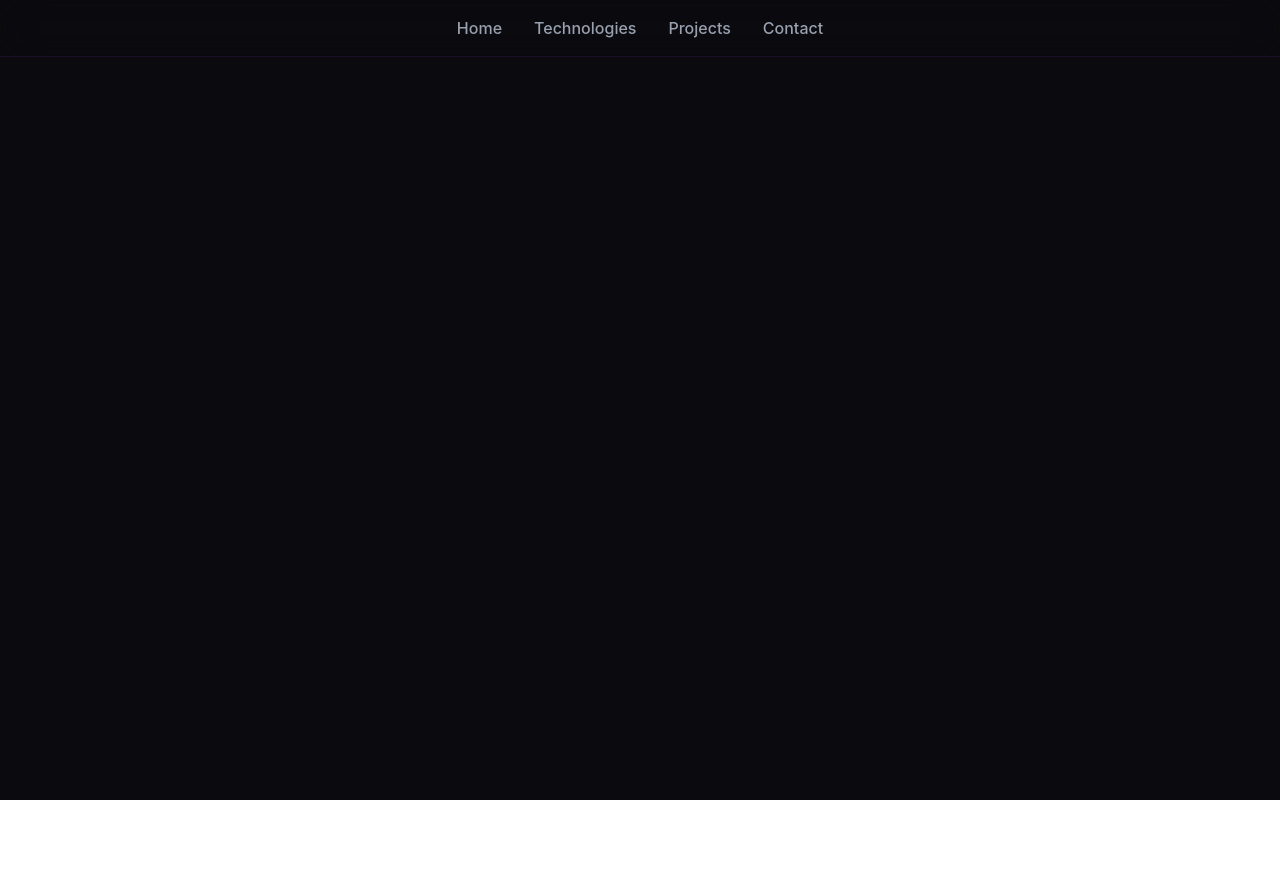
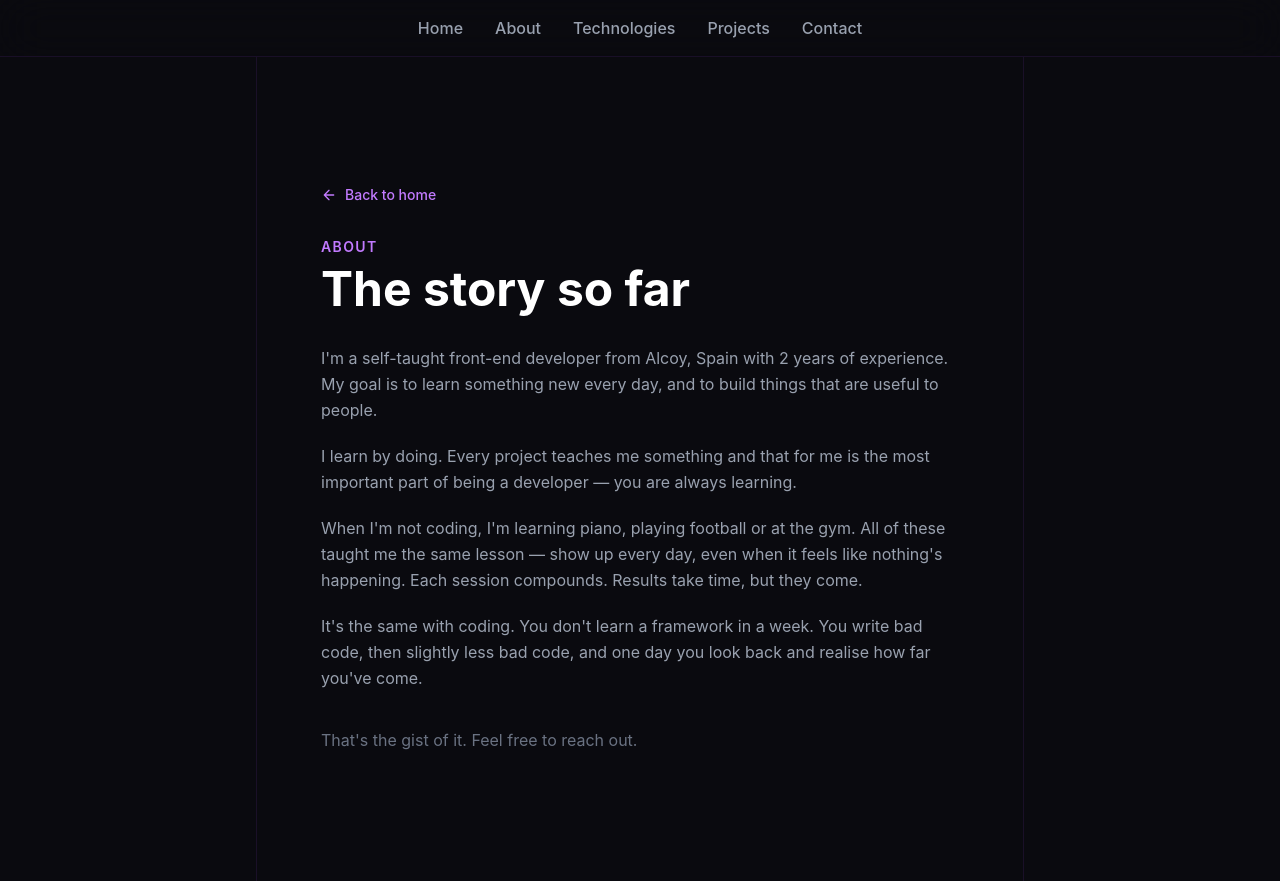
Before and after one commit to BranellKaunda/portfolio1, a Nuxt app: page /about in a window 1280 px wide. Before the commit the page ends 800 px from the top, so only its background shows below. Built offline with nearby package versions, Linux system fonts and the light colour scheme.

Commit message:
fix: about

```diff
--- a/app/components/NavBar.vue
+++ b/app/components/NavBar.vue
@@ -3,10 +3,11 @@ import { ref } from "vue";
 
 const links = [
   { label: "Home", href: "/" },
-  { label: "Technologies", href: "#technologies" },
-  { label: "Projects", href: "#projects" },
+  { label: "About", href: "/about" },
+  { label: "Technologies", href: "/#technologies" },
+  { label: "Projects", href: "/#projects" },
   /* { label: "Blog", href: "/blog" }, */
-  { label: "Contact", href: "#contact" },
+  { label: "Contact", href: "/#contact" },
 ];
 
 const mobileOpen = ref(false);
--- /dev/null
+++ b/app/pages/about.vue
@@ -0,0 +1,75 @@
+<script setup lang="ts">
+useHead({
+  title: "About — Branell Kaunda",
+  meta: [
+    {
+      name: "description",
+      content:
+        "A bit about me — self-taught developer and why embarrassment is the cost of entry.",
+    },
+  ],
+});
+</script>
+
+<template>
+  <main
+    class="mx-auto max-w-3xl border-x border-purple-500/10 px-8 py-20 lg:px-16 lg:py-32"
+  >
+    <NuxtLink
+      to="/"
+      class="mb-8 inline-flex items-center gap-2 text-sm font-medium text-purple-400 transition-colors hover:text-purple-300"
+    >
+      <svg
+        xmlns="http://www.w3.org/2000/svg"
+        width="16"
+        height="16"
+        viewBox="0 0 24 24"
+        fill="none"
+        stroke="currentColor"
+        stroke-width="2"
+        stroke-linecap="round"
+        stroke-linejoin="round"
+      >
+        <path d="M19 12H5m7-7-7 7 7 7" />
+      </svg>
+      Back to home
+    </NuxtLink>
+
+    <section>
+      <p
+        class="text-sm font-semibold uppercase tracking-widest text-purple-400"
+      >
+        About
+      </p>
+      <h1 class="mt-2 text-4xl font-bold text-white lg:text-5xl">
+        The story so far
+      </h1>
+      <div class="mt-8 space-y-5 text-base leading-relaxed text-gray-400">
+        <p>
+          I'm a self-taught front-end developer from Alcoy, Spain with 2 years
+          of experience. My goal is to learn something new every day, and to
+          build things that are useful to people.
+        </p>
+        <p>
+          I learn by doing. Every project teaches me something and that for me
+          is the most important part of being a developer — you are always
+          learning.
+        </p>
+        <p>
+          When I'm not coding, I'm learning piano, playing football or at the
+          gym. All of these taught me the same lesson — show up every day, even
+          when it feels like nothing's happening. Each session compounds.
+          Results take time, but they come.
+        </p>
+        <p>
+          It's the same with coding. You don't learn a framework in a week. You
+          write bad code, then slightly less bad code, and one day you look back
+          and realise how far you've come.
+        </p>
+        <p class="pt-4 text-gray-500">
+          That's the gist of it. Feel free to reach out.
+        </p>
+      </div>
+    </section>
+  </main>
+</template>
--- a/app/pages/index.vue
+++ b/app/pages/index.vue
@@ -32,8 +32,8 @@ const experience = [
   {
     period: "2025 — 2026",
     role: "Front-End Developer",
-    company: "BMK Logistics",
-    desc: "Developing and maintaining responsive web interfaces, ensuring seamless user experiences across the logistics platform.",
+    company: "Freelance",
+    desc: "Developing and maintaining responsive web applications across multiple platforms.",
   },
 ];
 
@@ -119,7 +119,7 @@ const projects = [
             Branell Kaunda
           </span>
         </h1>
-        <div class="mt-6 space-y-2 text-left font-mono text-sm text-gray-400">
+        <!-- <div class="mt-6 space-y-2 text-left font-mono text-sm text-gray-400">
           <p>
             > <span class="text-purple-400">Branell</span>.location
             <span class="text-gray-500">=</span>
@@ -148,11 +148,10 @@ const projects = [
             <span class="text-gray-500">=</span> ['football', 'piano', 'working
             out', 'video games']
           </p>
-        </div>
+        </div> -->
         <p class="mt-6 max-w-lg text-base leading-relaxed text-gray-400">
-          A junior Front-End Developer passionate about crafting sleek,
-          user-friendly web interfaces. I thrive on turning ideas into
-          interactive experiences using modern technologies.
+          I am a junior front-end developer exploring the possibilities of web
+          applications. Building, Failing and Learning — that's the fun part.
         </p>
         <div
           class="mt-8 flex items-center justify-center gap-5 lg:justify-start"
--- a/nuxt.config.ts
+++ b/nuxt.config.ts
@@ -5,7 +5,9 @@ export default defineNuxtConfig({
   devtools: { enabled: true },
   css: ["~/assets/css/globals.css"],
   nitro: {
-    preset: "vercel",
+    externals: {
+      inline: ["vue-bundle-renderer"],
+    },
   },
   vite: {
     plugins: [tailwindcss()],
```
Also changed, not shown: vercel.json.
